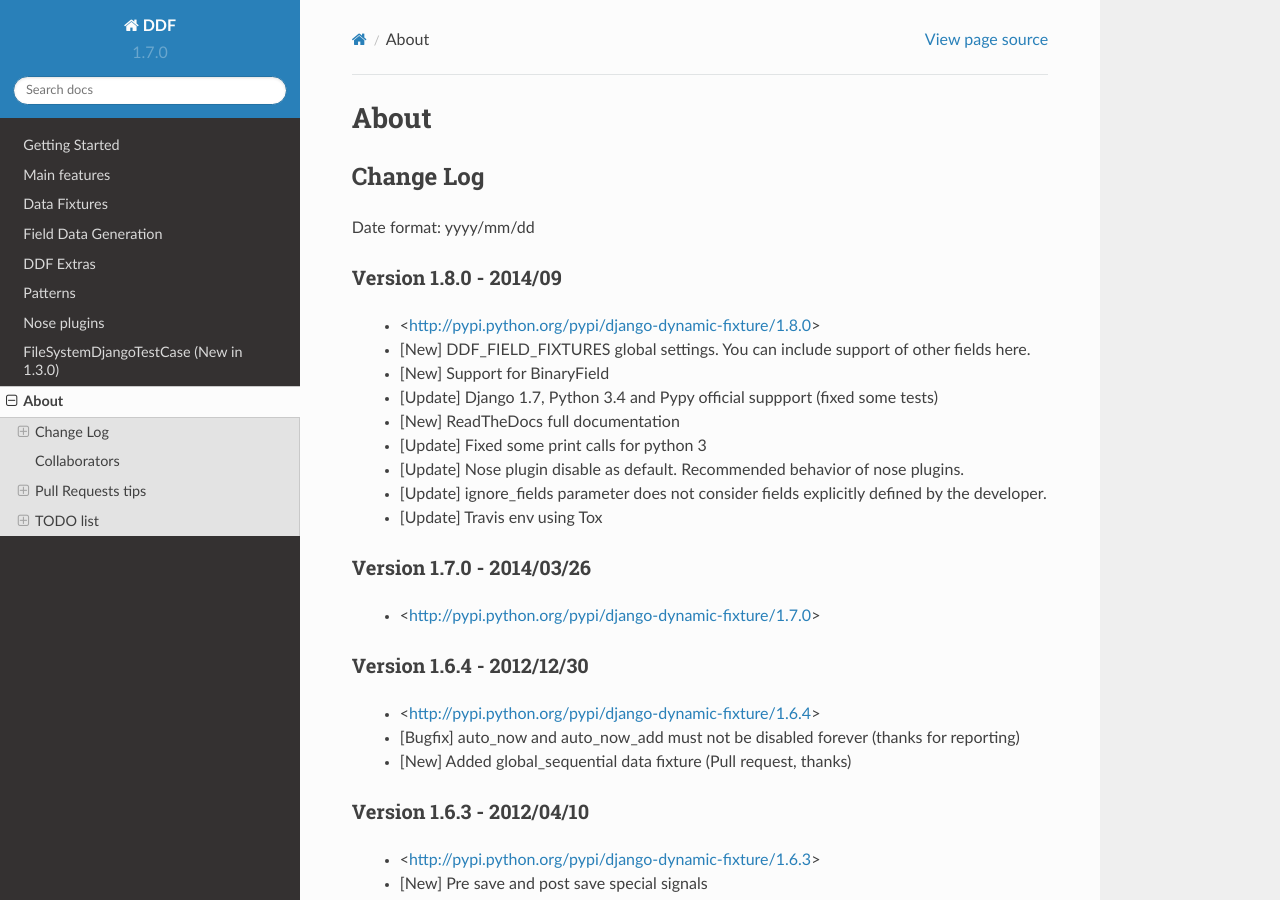
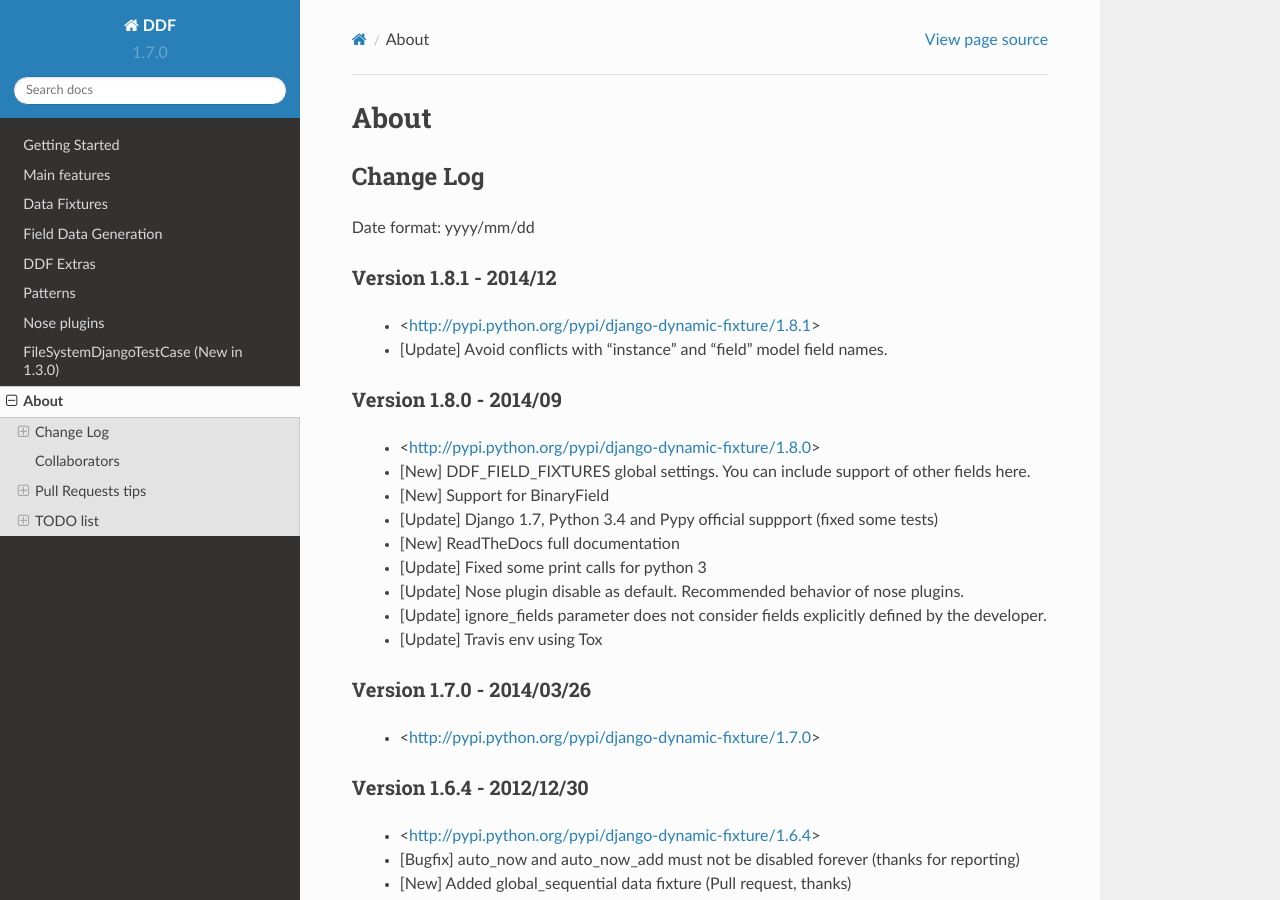
Before and after one commit to paulocheque/django-dynamic-fixture, a Sphinx documentation site: the page built from docs/source/about.rst, in a window 1280 px wide and 900 px high. Built offline with Sphinx 7.4.7 and the Read the Docs theme 2.0.0, drawn with Linux system fonts in a browser that asks for light colours.

```diff
--- a/docs/source/about.rst
+++ b/docs/source/about.rst
@@ -8,6 +8,11 @@ Change Log
 ===============================================================================
 
 Date format: yyyy/mm/dd
+
+Version 1.8.1 - 2014/12
+-------------------------------------------------------------------------------
+  * <http://pypi.python.org/pypi/django-dynamic-fixture/1.8.1>
+  * [Update] Avoid conflicts with "instance" and "field" model field names.
 
 Version 1.8.0 - 2014/09
 -------------------------------------------------------------------------------
--- a/setup.py
+++ b/setup.py
@@ -13,7 +13,7 @@ from setuptools import setup, find_packages
 # Update version and save
 # Go to 'files' link and upload the file
 
-VERSION = '1.8.0'
+VERSION = '1.8.1'
 
 tests_require = [
     'nose==1.1.2',
```
Also changed, not shown: 2 other files.
